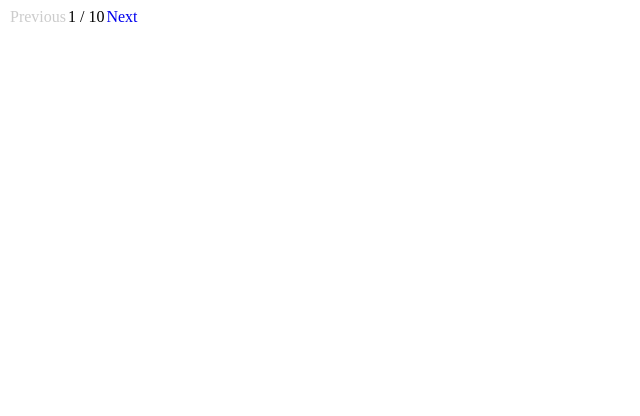
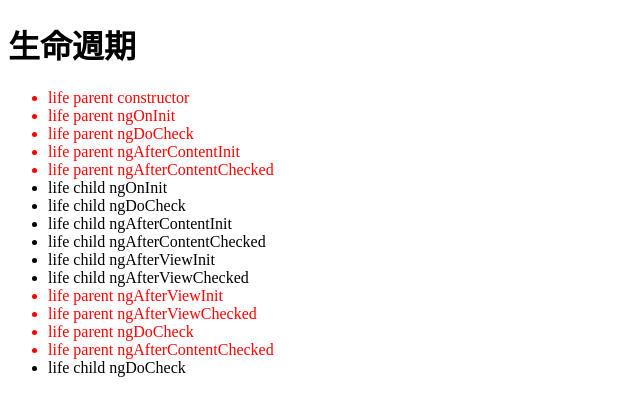
Before and after one commit to rojochen/ng4-deep-practice, an Angular app in the folder deep-app/: page / in a window 1280 px wide. Shown: the top 416 px of the page, without its empty margins (0-640 px from the left). Built offline with nearby package versions, Linux system fonts and the light colour scheme.

Commit message:
life cycle

```diff
--- a/deep-app/src/app/app.component.html
+++ b/deep-app/src/app/app.component.html
@@ -1,5 +1,5 @@
 <!-- component -->
-<!-- <app-life-parent></app-life-parent> -->
+<app-life-parent></app-life-parent>
 <!-- <app-input-parent></app-input-parent> -->
 <!-- <app-output-parent></app-output-parent> -->
 <!-- <app-parent>
@@ -13,7 +13,7 @@
 <!-- <app-view-child-parent></app-view-child-parent> -->
 <!-- <app-view-childer-parent></app-view-childer-parent> -->
 <!-- <app-simple-pagination></app-simple-pagination> -->
-<app-exe-pagination></app-exe-pagination>
+<!-- <app-exe-pagination></app-exe-pagination> -->
 
 <!-- form -->
 <!-- <app-check-tw-id></app-check-tw-id> -->
--- a/deep-app/src/app/component/LifeCycle/life-child/life-child.component.html
+++ b/deep-app/src/app/component/LifeCycle/life-child/life-child.component.html
@@ -1,8 +1,8 @@
-<ng-container *ngFor="let student of studentInfo">
+<!-- <ng-container *ngFor="let student of studentInfo">
   <span>
     {{student.id}}
   </span>
   <span>
     {{student.name}}
   </span>
-</ng-container>
+</ng-container> -->
--- a/deep-app/src/app/component/LifeCycle/life-child/life-child.component.ts
+++ b/deep-app/src/app/component/LifeCycle/life-child/life-child.component.ts
@@ -1,15 +1,23 @@
 import {
   Component,
-  OnInit, Input,
+  OnInit,
+  Input,
+  Output,
   AfterContentInit,
   AfterContentChecked,
   AfterViewInit,
   AfterViewChecked,
   OnChanges,
   OnDestroy,
-  DoCheck
+  DoCheck,
+  EventEmitter
 } from '@angular/core';
 import { LoggerService } from '../../../service/logger.service';
+import { ILifeCycleInfo } from '../life-parent/life-parent.component';
+import { debug } from 'util';
+
+const callEmit = (fn, data) => { fn.emit(data); };
+
 @Component({
   selector: 'app-life-child',
   templateUrl: './life-child.component.html',
@@ -24,31 +32,47 @@ export class LifeChildComponent implements
   OnChanges, OnDestroy,
   DoCheck {
   @Input() studentInfo: Array<{ id: number, name: string }>;
+  @Output() change: EventEmitter<ILifeCycleInfo[]> = new EventEmitter<ILifeCycleInfo[]>();
   constructor(private Log: LoggerService) {
     this.Log.error('life child constructor');
+    // this.change.emit([{ location: 'child', lifeType: 'life child constructor' }]);
+    // callEmit(this.change, [{ location: 'child', lifeType: 'life child constructor' }]);
+    this.test();
+
+  }
+  test() {
+    this.change.emit([{ location: 'child', lifeType: 'life child constructor' }]);
   }
   ngOnChanges() {
     this.Log.error('life child ngOnChanges');
+    this.change.emit([{ location: 'child', lifeType: 'life child ngOnChanges' }]);
   }
   ngOnInit() {
     this.Log.error('life child ngOnInit');
+    this.change.emit([{ location: 'child', lifeType: 'life child ngOnInit' }]);
   }
   ngDoCheck() {
     this.Log.error('life child ngDoCheck');
+    this.change.emit([{ location: 'child', lifeType: 'life child ngDoCheck' }]);
   }
   ngAfterContentInit() {
     this.Log.error('life child ngAfterContentInit');
+    this.change.emit([{ location: 'child', lifeType: 'life child ngAfterContentInit' }]);
   }
   ngAfterContentChecked() {
     this.Log.error('life child ngAfterContentChecked');
+    this.change.emit([{ location: 'child', lifeType: 'life child ngAfterContentChecked' }]);
   }
   ngAfterViewInit() {
     this.Log.error('life child ngAfterViewInit');
+    this.change.emit([{ location: 'child', lifeType: 'life child ngAfterViewInit' }]);
   }
   ngAfterViewChecked() {
     this.Log.error('life child ngAfterViewChecked');
+    this.change.emit([{ location: 'child', lifeType: 'life child ngAfterViewChecked' }]);
   }
   ngOnDestroy() {
     this.Log.error('life child ngOnDestroy');
+    this.change.emit([{ location: 'child', lifeType: 'life child ngOnDestroy' }]);
   }
 }
--- a/deep-app/src/app/component/LifeCycle/life-parent/life-parent.component.html
+++ b/deep-app/src/app/component/LifeCycle/life-parent/life-parent.component.html
@@ -1,2 +1,7 @@
 <h1>生命週期</h1>
-<app-life-child [studentInfo]="StudentInfo"></app-life-child>
+<app-life-child (change)="Change($event)"></app-life-child>
+<ul>
+    <ng-container *ngFor="let life of LifeCycleStatusList">
+        <li [style.color]="life.location === 'parent'? 'red': 'block'">{{life.lifeType}}</li>
+    </ng-container>
+</ul>
--- a/deep-app/src/app/component/LifeCycle/life-parent/life-parent.component.ts
+++ b/deep-app/src/app/component/LifeCycle/life-parent/life-parent.component.ts
@@ -10,6 +10,11 @@ import {
   DoCheck
 } from '@angular/core';
 import { LoggerService } from '../../../service/logger.service';
+export interface ILifeCycleInfo {
+  location: string;
+  lifeType: string;
+}
+const concat = (oldList, newList) => Array.prototype.push.apply(oldList, newList);
 @Component({
   selector: 'app-life-parent',
   templateUrl: './life-parent.component.html',
@@ -24,38 +29,44 @@ export class LifeParentComponent implements
   AfterContentChecked,
   AfterViewInit,
   AfterViewChecked {
-  StudentInfo: Array<{ id: number, name: string }>;
+  LifeCycleStatusList: Array<ILifeCycleInfo> = [];
   constructor(private Log: LoggerService) {
     this.Log.debug('life parent constructor');
+    concat(this.LifeCycleStatusList, [{ location: 'parent', lifeType: 'life parent constructor' }]);
   }
   ngOnChanges() {
     this.Log.debug('life parent ngOnChanges');
+    concat(this.LifeCycleStatusList, [{ location: 'parent', lifeType: 'life parent ngOnChanges' }]);
   }
   ngOnInit() {
     this.Log.debug('life parent ngOnInit');
-    this.StudentInfo = [
-      {
-        id: 1,
-        name: 'Louis'
-      }
-    ];
+    concat(this.LifeCycleStatusList, [{ location: 'parent', lifeType: 'life parent ngOnInit' }]);
   }
   ngDoCheck() {
     this.Log.debug('life parent ngDoCheck');
+    concat(this.LifeCycleStatusList, [{ location: 'parent', lifeType: 'life parent ngDoCheck' }]);
   }
   ngAfterContentInit() {
     this.Log.debug('life parent ngAfterContentInit');
+    concat(this.LifeCycleStatusList, [{ location: 'parent', lifeType: 'life parent ngAfterContentInit' }]);
   }
   ngAfterContentChecked() {
     this.Log.debug('life parent ngAfterContentChecked');
+    concat(this.LifeCycleStatusList, [{ location: 'parent', lifeType: 'life parent ngAfterContentChecked' }]);
   }
   ngAfterViewInit() {
     this.Log.debug('life parent ngAfterViewInit');
+    concat(this.LifeCycleStatusList, [{ location: 'parent', lifeType: 'life parent ngAfterViewInit' }]);
   }
   ngAfterViewChecked() {
     this.Log.debug('life parent ngAfterViewChecked');
+    concat(this.LifeCycleStatusList, [{ location: 'parent', lifeType: 'life parent ngAfterViewChecked' }]);
   }
   ngOnDestroy() {
     this.Log.debug('life parent ngOnDestroy');
+    concat(this.LifeCycleStatusList, [{ location: 'parent', lifeType: 'life parent ngOnDestroy' }]);
+  }
+  Change(event: ILifeCycleInfo[]) {
+    concat(this.LifeCycleStatusList, event);
   }
 }
--- a/deep-app/src/app/component/ViewChild/view-child-parent/view-child-parent.component.ts
+++ b/deep-app/src/app/component/ViewChild/view-child-parent/view-child-parent.component.ts
@@ -6,8 +6,7 @@ import { ViewChildChildComponent } from '../view-child-child/view-child-child.co
   styleUrls: ['./view-child-parent.component.css']
 })
 export class ViewChildParentComponent implements OnInit, AfterViewInit {
-  @ViewChild(ViewChildChildComponent)
-  child: ViewChildChildComponent;
+  @ViewChild(ViewChildChildComponent) child: ViewChildChildComponent;
   constructor() { }
 
   ngOnInit() {
```
